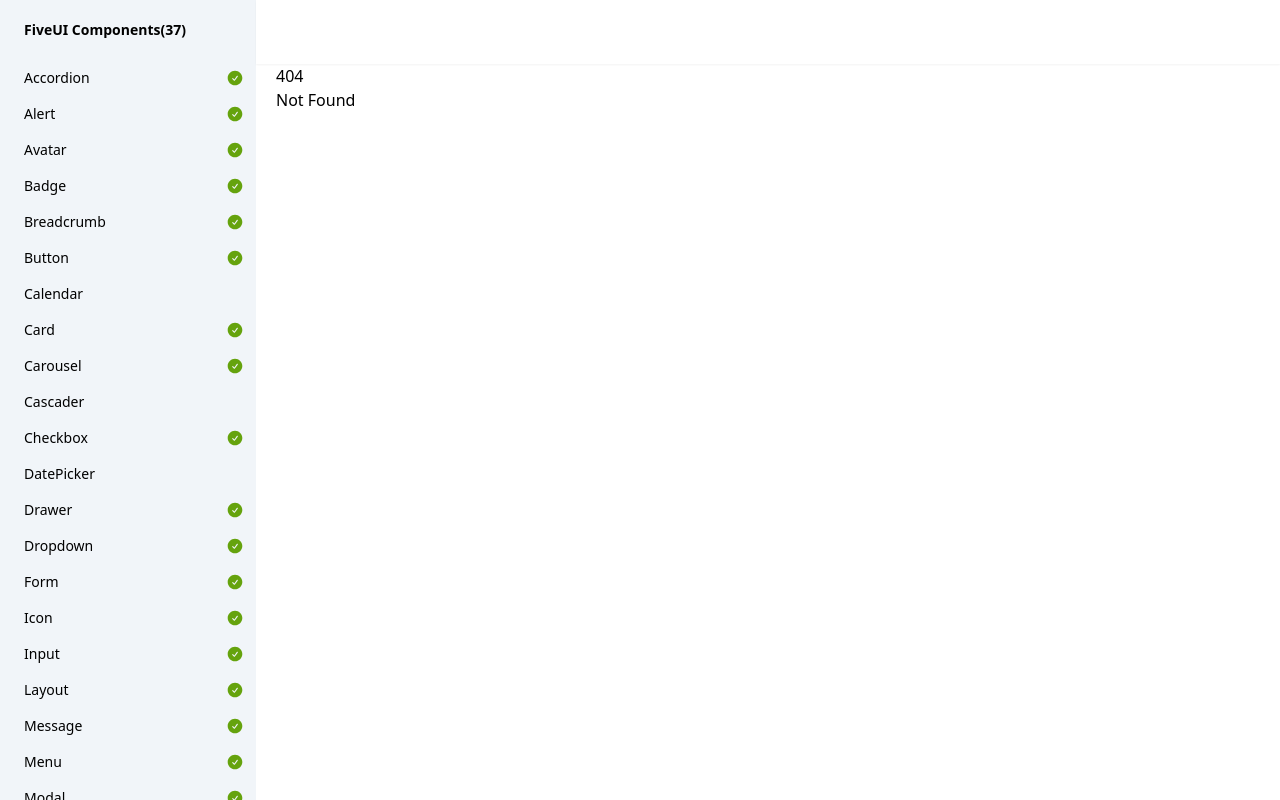
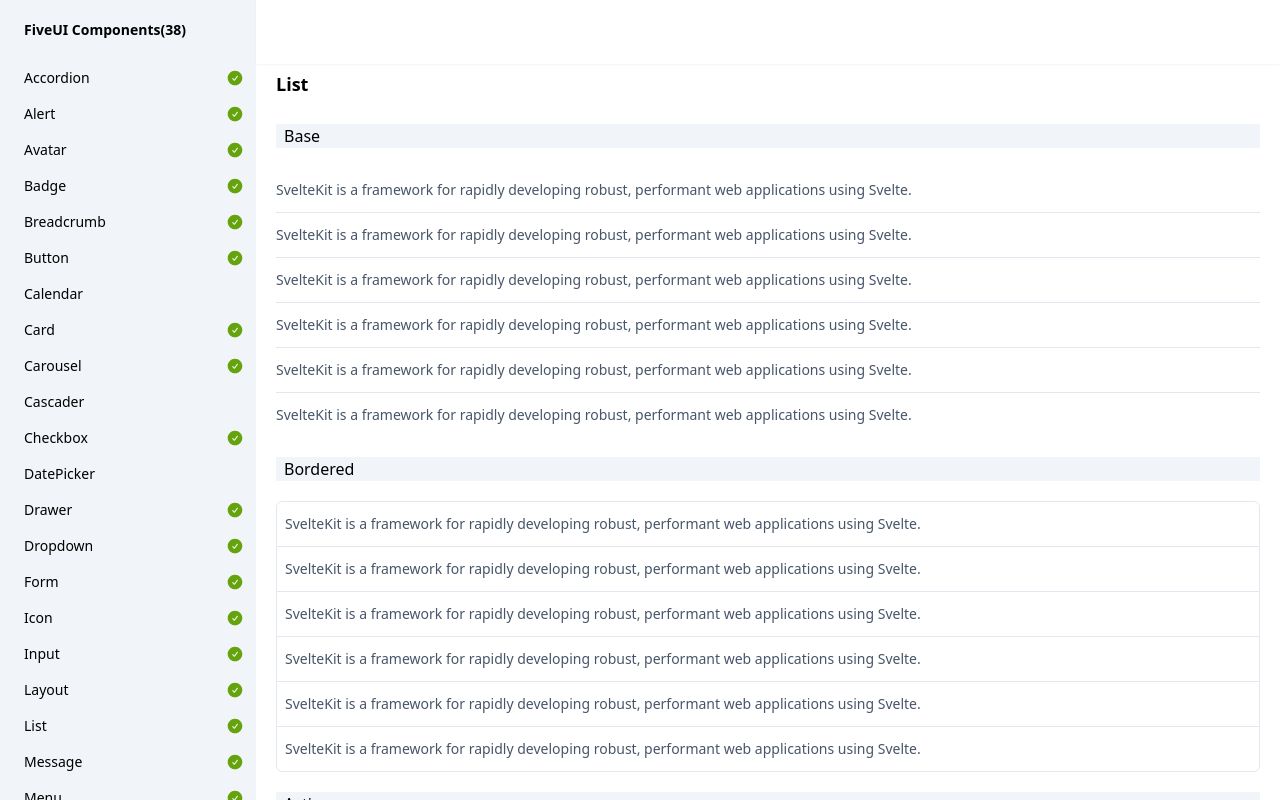
Before and after one commit to wqy2dev/five-ui, a SvelteKit app: page /list in a window 1280 px wide. Before the commit this address had no page. Built offline with nearby package versions, Linux system fonts and the light colour scheme.

Commit message:
add List components

```diff
--- a/package.json
+++ b/package.json
@@ -1,7 +1,7 @@
 {
 	"name": "five-ui",
 	"description": "FiveUI is an open source UI toolkit built with Svelte + Tailwind that allows you to create reactive web interfaces using Svelte + Tailwind CSS.",
-	"version": "0.1.15",
+	"version": "0.1.16",
 	"license": "MIT",
 	"repository": {
 		"type": "git",
--- a/src/lib/index.ts
+++ b/src/lib/index.ts
@@ -16,6 +16,7 @@ export { Dropdown } from "./dropdown/index.js";
 export { Form, FormField, type FormInstance, type FormValidateError } from "./form/index.js";
 export { Input } from "./input/index.js";
 export { Layout, Side, Header, Content } from "./layout/index.js";
+export { List } from "./list/index.js";
 export { Menu, MenuGroup, MenuItem } from "./menu/index.js";
 export { Message, type MessageInstance } from "./message/index.js";
 export { Modal } from "./modal/index.js";
--- /dev/null
+++ b/src/lib/list/List.svelte
@@ -0,0 +1,183 @@
+<script lang="ts" module>
+import { type VariantProps, tv } from "tailwind-variants";
+import { onMount, setContext, hasContext, type Snippet } from "svelte";
+
+const listVariants = tv({
+	base: "w-full overflow-hidden",
+    slots: {
+        base: "",
+        item: "flex flex-row text-slate-600",
+        header: "flex flex-row text-slate-600 border-b border-solid border-slate-200 bg-slate-50",
+        footer: "flex flex-row text-slate-600 border-t border-solid border-slate-200",
+    },
+	variants: {
+        size: {
+            xs: {
+                item: "py-1 text-sm",
+                header: "py-1 text-sm",
+                footer: "py-1 text-sm",
+            },
+            sm: {
+                item: "py-2 text-sm",
+                header: "py-2 text-sm",
+                footer: "py-2 text-sm",
+            },
+            md: {
+                item: "py-3 text-sm",
+                header: "py-3 text-sm",
+                footer: "py-3 text-sm",
+            },
+            lg: {
+                item: "py-4 text-base",
+                header: "py-4 text-sm",
+                footer: "py-4 text-sm",
+            },
+        },
+		bordered: {
+            false: {
+                base: "",
+            },
+			true: {
+                base: "border border-solid border-slate-200",
+                item: "px-2",
+                header: "px-2",
+                footer: "px-2",
+            },
+		},
+        radius: {
+            sm: {
+                base: "rounded-sm",
+                header: "rounded-t-sm",
+                footer: "rounded-b-sm",
+            },
+            md: {
+                base: "rounded-md",
+                header: "rounded-t-md",
+                footer: "rounded-b-md",
+            },
+            lg: {
+                base: "rounded-lg",
+                header: "rounded-t-lg",
+                footer: "rounded-b-lg",
+            },
+            none: {
+                base: "",
+            },
+        },
+        hover: {
+            true: {
+                item: "hover:bg-slate-50",
+            },
+            false: {
+                item: "",
+            },
+        },
+        lastItem: {
+            false: {
+                item: "border-b border-solid border-slate-200",
+            },
+            true: {
+                item: "",
+            },
+        },
+	},
+    defaultVariants: {
+        bordered: false,
+        radius: "md",
+        size: "md",
+        hover: true,
+        lastRow: true,
+    },
+});
+
+type ListProps = {
+    id?:string;
+    class?:string;
+	style?:string;
+    size?:"xs"|"sm"|"md"|"lg";
+    radius?:"sm"|"md"|"lg";
+    bordered?:boolean,
+    hover?:boolean,
+    data?:any[];
+    action?:Snippet<[number, any]>;
+    render?:Snippet<[number, any]>;
+    header?:Snippet;
+    footer?:Snippet;
+    ref?:{(el:HTMLElement):void};
+};
+
+</script>
+
+<script lang="ts">
+
+let {
+	id,
+	ref,
+	class:className,
+	style,
+    size = "md",
+    radius = "md",
+    bordered,
+    hover = true,
+    data = [],
+    action,
+    render,
+    header:renderHeader,
+    footer:renderFooter,
+}:ListProps = $props();
+
+let el:HTMLElement;
+
+onMount(() => {
+    ref?.(el);
+});
+
+let {
+    base,
+    item,
+    header,
+    footer,
+} = listVariants({size, radius, hover, bordered, className});
+
+</script>
+
+<div
+    bind:this={el}
+	id={id}
+	style={style}
+    class={base()}
+>
+    {#if renderHeader}
+        <div class={header()}>
+            {@render renderHeader()}
+        </div>
+    {/if}
+
+    <ul class="list-none">
+        {#each data as row, i}
+            <li class={item({
+                lastItem: data.length === i+1,
+            })}>
+                <div class="grow min-w-64 overflow-hidden">
+                    {#if render}
+                        {@render render(i, row)}
+                    {:else}
+                        {row}
+                    {/if}
+                </div>
+
+                {#if action}
+                    <div class=" text-sm text-slate-600">
+                        {@render action(i, row)}
+                    </div>
+                {/if}
+            </li>
+        {/each}
+    </ul>
+
+    {#if renderFooter}
+        <div class={footer()}>
+            {@render renderFooter()}
+        </div>
+    {/if}
+</div>
--- /dev/null
+++ b/src/lib/list/index.ts
@@ -0,0 +1 @@
+export { default as List } from "./List.svelte";
--- a/src/routes/+layout.svelte
+++ b/src/routes/+layout.svelte
@@ -27,6 +27,7 @@ const routes = [
     {path: "/icon", title: "Icon", achieve: true},
     {path: "/input", title: "Input", achieve: true},
     {path: "/layout", title: "Layout", achieve: true},
+    {path: "/list", title: "List", achieve: true},
     {path: "/message", title: "Message", achieve: true},
     {path: "/menu", title: "Menu", achieve: true},
     {path: "/modal", title: "Modal", achieve: true},
--- /dev/null
+++ b/src/routes/list/+page.svelte
@@ -0,0 +1,130 @@
+<script lang="ts">
+    import Button from "$lib/button/Button.svelte";
+import { List } from "$lib/index.js";
+</script>
+
+<svelte:head>
+	<title>List</title>
+</svelte:head>
+
+<h2 class="text-lg font-bold leading-10">
+    List
+</h2>
+
+<h4 class="my-5 text-base indent-2 bg-slate-100">
+    Base
+</h4>
+
+<List
+    data={[
+        "SvelteKit is a framework for rapidly developing robust, performant web applications using Svelte.",
+        "SvelteKit is a framework for rapidly developing robust, performant web applications using Svelte.",
+        "SvelteKit is a framework for rapidly developing robust, performant web applications using Svelte.",
+        "SvelteKit is a framework for rapidly developing robust, performant web applications using Svelte.",
+        "SvelteKit is a framework for rapidly developing robust, performant web applications using Svelte.",
+        "SvelteKit is a framework for rapidly developing robust, performant web applications using Svelte.",
+    ]}
+>
+
+</List>
+
+<h4 class="my-5 text-base indent-2 bg-slate-100">
+    Bordered
+</h4>
+
+<List
+    bordered
+    data={[
+        "SvelteKit is a framework for rapidly developing robust, performant web applications using Svelte.",
+        "SvelteKit is a framework for rapidly developing robust, performant web applications using Svelte.",
+        "SvelteKit is a framework for rapidly developing robust, performant web applications using Svelte.",
+        "SvelteKit is a framework for rapidly developing robust, performant web applications using Svelte.",
+        "SvelteKit is a framework for rapidly developing robust, performant web applications using Svelte.",
+        "SvelteKit is a framework for rapidly developing robust, performant web applications using Svelte.",
+    ]}
+>
+
+</List>
+
+
+<h4 class="my-5 text-base indent-2 bg-slate-100">
+    Action
+</h4>
+
+<List
+    bordered
+    data={[
+        "SvelteKit is a framework for rapidly developing robust, performant web applications using Svelte.",
+        "SvelteKit is a framework for rapidly developing robust, performant web applications using Svelte.",
+        "SvelteKit is a framework for rapidly developing robust, performant web applications using Svelte.",
+        "SvelteKit is a framework for rapidly developing robust, performant web applications using Svelte.",
+        "SvelteKit is a framework for rapidly developing robust, performant web applications using Svelte.",
+        "SvelteKit is a framework for rapidly developing robust, performant web applications using Svelte.",
+    ]}
+>
+    {#snippet action(i, item)}
+        <Button variant="primary" size="xs"> 查看 </Button>
+        <Button variant="danger" size="xs"> 删除 </Button>
+    {/snippet}
+</List>
+
+
+<h4 class="my-5 text-base indent-2 bg-slate-100">
+    Render
+</h4>
+
+<List
+    bordered
+    data={[
+        "SvelteKit is a framework for rapidly developing robust, performant web applications using Svelte.",
+        "SvelteKit is a framework for rapidly developing robust, performant web applications using Svelte.",
+        "SvelteKit is a framework for rapidly developing robust, performant web applications using Svelte.",
+        "SvelteKit is a framework for rapidly developing robust, performant web applications using Svelte.",
+        "SvelteKit is a framework for rapidly developing robust, performant web applications using Svelte.",
+        "SvelteKit is a framework for rapidly developing robust, performant web applications using Svelte.",
+    ]}
+>
+    {#snippet render(i, item)}
+        <div class="flex flex-row">
+            <div class="w-28">编号: {i}</div>
+            <div> {item} </div>
+        </div>
+    {/snippet}
+</List>
+
+
+<h4 class="my-5 text-base indent-2 bg-slate-100">
+    Header & Footer
+</h4>
+
+<List
+    bordered
+    data={[
+        "SvelteKit is a framework for rapidly developing robust, performant web applications using Svelte.",
+        "SvelteKit is a framework for rapidly developing robust, performant web applications using Svelte.",
+        "SvelteKit is a framework for rapidly developing robust, performant web applications using Svelte.",
+        "SvelteKit is a framework for rapidly developing robust, performant web applications using Svelte.",
+        "SvelteKit is a framework for rapidly developing robust, performant web applications using Svelte.",
+        "SvelteKit is a framework for rapidly developing robust, performant web applications using Svelte.",
+    ]}
+>
+    {#snippet render(i, item)}
+        <div class="flex flex-row">
+            <div class="w-28">编号: {i}</div>
+            <div> {item} </div>
+        </div>
+    {/snippet}
+
+    {#snippet action(i, item)}
+        <Button variant="primary" size="xs"> 查看 </Button>
+        <Button variant="danger" size="xs"> 删除 </Button>
+    {/snippet}
+
+    {#snippet header()}
+        SvelteKit
+    {/snippet}
+
+    {#snippet footer()}
+        Footer
+    {/snippet}
+</List>
```
Also changed, not shown: 1 other file (tests, documents, lock files or other folders).
